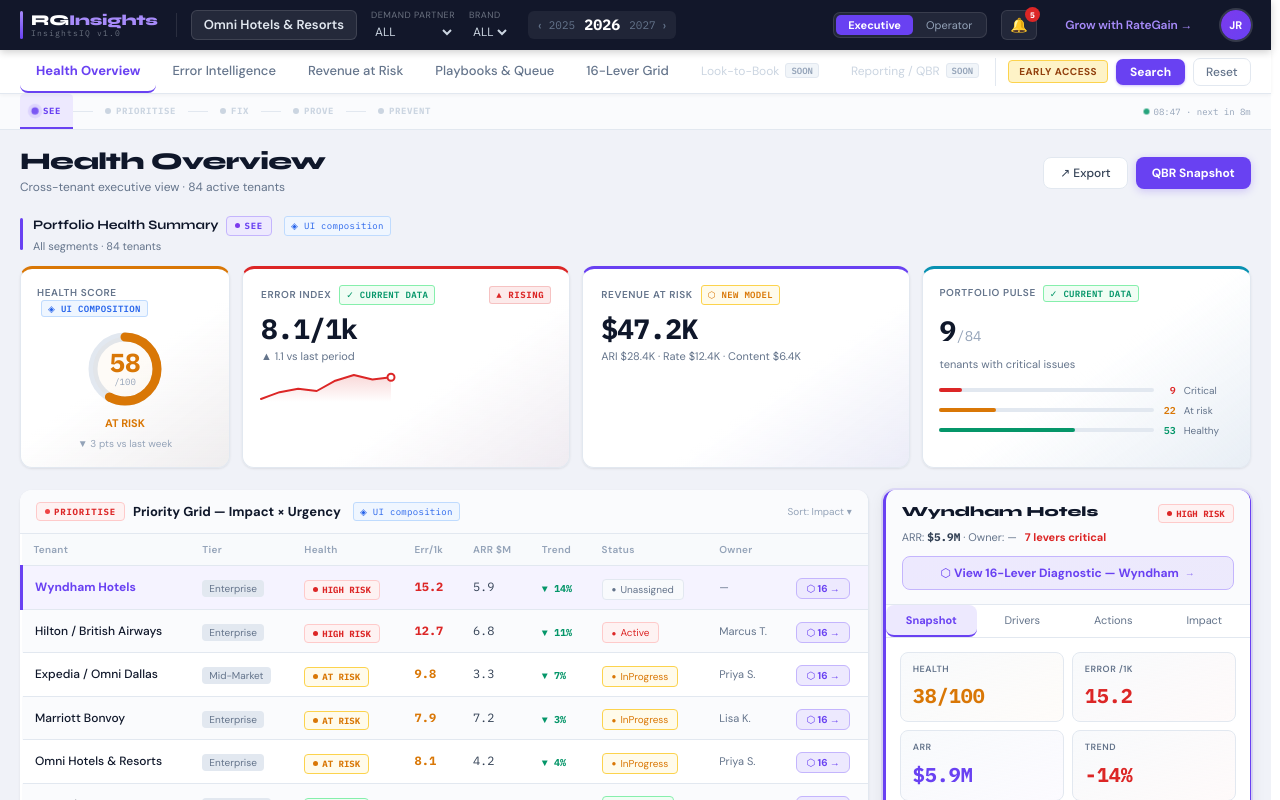
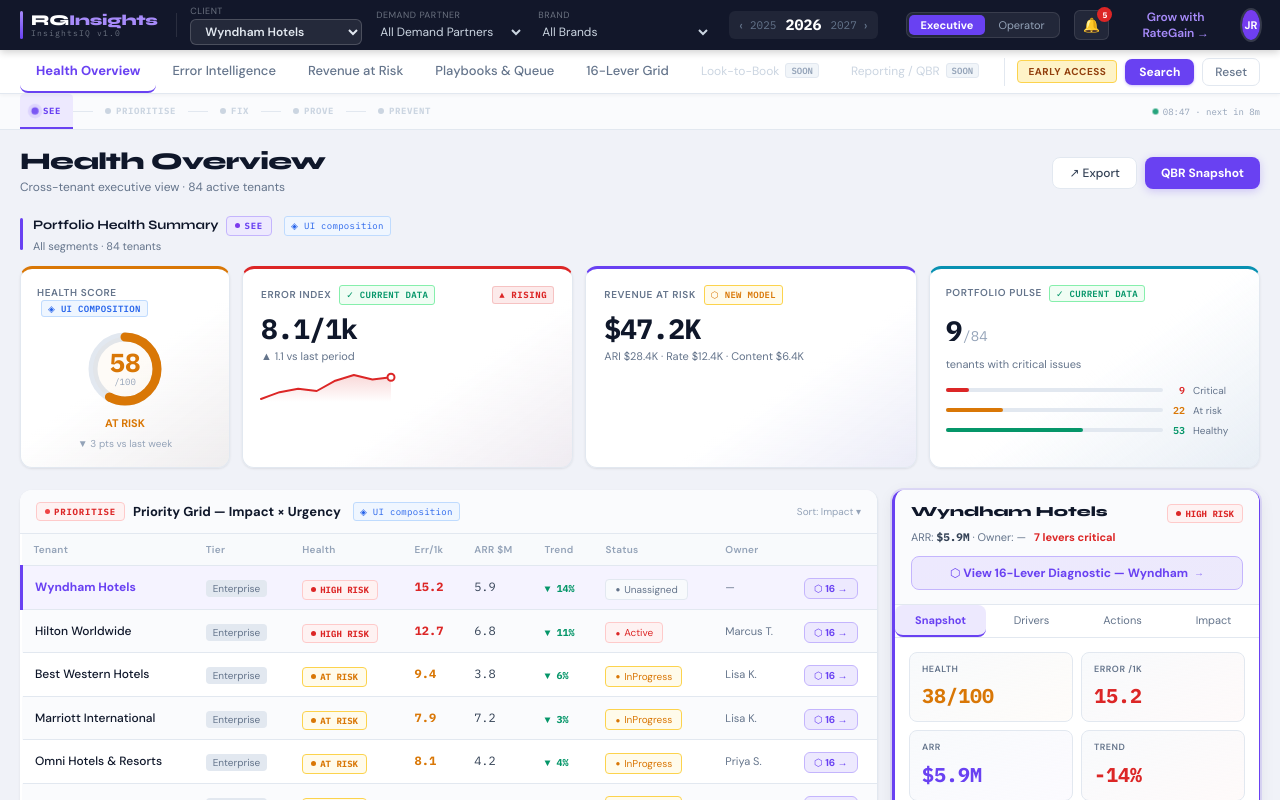
Before and after one commit to jagrose22/insightsiq, a React (Vite) app: page / in a window 1280 px wide. Shown: the top 800 px of the page. Built offline with nearby package versions, Linux system fonts and the light colour scheme.

Commit message:
dynamic brand dropdown per client

```diff
--- a/src/App.jsx
+++ b/src/App.jsx
@@ -279,15 +279,45 @@
   );
 }
 
+const ENTERPRISE_ACCOUNTS = [
+  { id:1,  name:"Omni Hotels & Resorts",  short:"Omni"        },
+  { id:2,  name:"Best Western Hotels",    short:"Best Western" },
+  { id:3,  name:"Choice Hotels",          short:"Choice"       },
+  { id:4,  name:"IHG Hotels & Resorts",   short:"IHG"          },
+  { id:5,  name:"Hyatt Hotels",           short:"Hyatt"        },
+  { id:6,  name:"Hilton Worldwide",       short:"Hilton"       },
+  { id:7,  name:"Marriott International", short:"Marriott"     },
+  { id:8,  name:"Wyndham Hotels",         short:"Wyndham"      },
+];
+
+const DEMAND_PARTNERS = [
+  "All Demand Partners",
+  "Tricept","Hotel Key","Agoda","Booking.com",
+  "Expedia","Traveloka","Sabre","Airbnb",
+  "Intel","Hopper Capital One","Hopper Travel Services",
+  "MMT","Despegar","Trip.com",
+];
+
+const BRAND_MAP = {
+  "Best Western Hotels":    ["All Brands","Best Western Plus","Best Western Premier"],
+  "Choice Hotels":          ["All Brands","Comfort Inn","Cambria Hotels"],
+  "IHG Hotels & Resorts":   ["All Brands","Holiday Inn","InterContinental Hotels & Resorts"],
+  "Hilton Worldwide":        ["All Brands","Hilton Hotels & Resorts","Hampton by Hilton"],
+  "Hyatt Hotels":            ["All Brands","Grand Hyatt","Hyatt Regency"],
+  "Wyndham Hotels":          ["All Brands","Wyndham Hotels & Resorts","Ramada"],
+  "Marriott International":  ["All Brands","Marriott Hotels","Courtyard by Marriott"],
+  "Omni Hotels & Resorts":   ["All Brands","Omni Hotels & Resorts","Omni PGA Frisco Resort"],
+};
+
 const TENANTS = [
-  { id:1, name:"Omni Hotels & Resorts",    type:"Enterprise", health:61, err:8.1, arr:4.2, trend:-4,  status:"InProgress", rag:"amber", owner:"Priya S.",  leversRed:3 },
-  { id:2, name:"Hilton / British Airways", type:"Enterprise", health:44, err:12.7,arr:6.8, trend:-11, status:"Active",     rag:"red",   owner:"Marcus T.", leversRed:6 },
-  { id:3, name:"Choice Hotels",            type:"Mid-Market", health:78, err:3.4, arr:2.1, trend:+6,  status:"Mitigated",  rag:"green", owner:"Lisa K.",   leversRed:0 },
-  { id:4, name:"Expedia / Omni Dallas",    type:"Mid-Market", health:52, err:9.8, arr:3.3, trend:-7,  status:"InProgress", rag:"amber", owner:"Priya S.",  leversRed:2 },
-  { id:5, name:"Wyndham Hotels",           type:"Enterprise", health:38, err:15.2,arr:5.9, trend:-14, status:"Unassigned", rag:"red",   owner:"—",         leversRed:7 },
-  { id:6, name:"IHG / Hotwire",            type:"Enterprise", health:71, err:5.6, arr:4.1, trend:+2,  status:"Mitigated",  rag:"green", owner:"Marcus T.", leversRed:0 },
-  { id:7, name:"Marriott Bonvoy",          type:"Enterprise", health:59, err:7.9, arr:7.2, trend:-3,  status:"InProgress", rag:"amber", owner:"Lisa K.",   leversRed:2 },
-  { id:8, name:"Accor / Booking.com",      type:"Mid-Market", health:66, err:6.2, arr:1.8, trend:+1,  status:"Mitigated",  rag:"green", owner:"Priya S.",  leversRed:1 },
+  { id:1, name:"Omni Hotels & Resorts",   type:"Enterprise", health:61, err:8.1, arr:4.2, trend:-4,  status:"InProgress", rag:"amber", owner:"Priya S.",  leversRed:3 },
+  { id:2, name:"Best Western Hotels",     type:"Enterprise", health:55, err:9.4, arr:3.8, trend:-6,  status:"InProgress", rag:"amber", owner:"Lisa K.",   leversRed:4 },
+  { id:3, name:"Choice Hotels",           type:"Enterprise", health:78, err:3.4, arr:2.1, trend:+6,  status:"Mitigated",  rag:"green", owner:"Lisa K.",   leversRed:0 },
+  { id:4, name:"IHG Hotels & Resorts",    type:"Enterprise", health:71, err:5.6, arr:4.1, trend:+2,  status:"Mitigated",  rag:"green", owner:"Marcus T.", leversRed:0 },
+  { id:5, name:"Hyatt Hotels",            type:"Enterprise", health:66, err:6.8, arr:5.2, trend:-2,  status:"InProgress", rag:"amber", owner:"Priya S.",  leversRed:2 },
+  { id:6, name:"Hilton Worldwide",        type:"Enterprise", health:44, err:12.7,arr:6.8, trend:-11, status:"Active",     rag:"red",   owner:"Marcus T.", leversRed:6 },
+  { id:7, name:"Marriott International",  type:"Enterprise", health:59, err:7.9, arr:7.2, trend:-3,  status:"InProgress", rag:"amber", owner:"Lisa K.",   leversRed:2 },
+  { id:8, name:"Wyndham Hotels",          type:"Enterprise", health:38, err:15.2,arr:5.9, trend:-14, status:"Unassigned", rag:"red",   owner:"—",         leversRed:7 },
 ];
 const ERROR_CLUSTERS = [
   { id:"E1", name:"ARI Sync Failure — Expedia",           type:"ARI",     freq:247,tenants:3,trend:-18,impact:"$28.4K/day",sev:"red",  bars:[12,18,22,15,31,28,24,47,38,41,52,47] },
@@ -337,7 +367,10 @@
 export default function App() {
   const [page, setPage]             = useState("home");
   const [role, setRole]             = useState("exec");
-  const [selTenant, setSelTenant]   = useState(TENANTS[4]);
+  const [activeClient, setActiveClient]         = useState(ENTERPRISE_ACCOUNTS[7]); // Wyndham default
+  const [activeDemandPartner, setActiveDemandPartner] = useState("All Demand Partners");
+  const [activeBrand, setActiveBrand]           = useState("All Brands");
+  const [selTenant, setSelTenant]   = useState(TENANTS[7]);
   const [detailTab, setDetailTab]   = useState("snapshot");
   const [selCluster, setSelCluster] = useState(ERROR_CLUSTERS[0]);
   const [selRisk, setSelRisk]       = useState(RISK_ROWS[0]);
@@ -374,6 +407,11 @@
         .lever-card{transition:box-shadow 0.15s,border-color 0.15s,transform 0.15s}
         .lever-card:hover{box-shadow:0 4px 16px rgba(105,65,242,0.14) !important;border-color:#C4B5FD !important;transform:translateY(-1px)}
         .lever-card:hover .lever-cta{opacity:1 !important;transform:translateY(0) !important;}
+        .lever-actions{display:flex;gap:6px;margin-top:12px;opacity:0;transform:translateY(4px);transition:opacity 0.15s,transform 0.15s;}
+        .lever-card:hover .lever-actions{opacity:1 !important;transform:translateY(0) !important;}
+        .lever-btn{flex:1;padding:5px 0;border-radius:6px;font-size:10px;font-weight:700;border:none;cursor:pointer;transition:opacity 0.12s,transform 0.1s;letter-spacing:0.02em;}
+        .lever-btn:hover{opacity:0.85;transform:translateY(-1px);}
+        .lever-btn:active{transform:translateY(0);}
         @keyframes fadeIn   {from{opacity:0;transform:translateY(8px)}  to{opacity:1;transform:translateY(0)}}
         @keyframes fadeSlide{from{opacity:0;transform:translateX(12px)} to{opacity:1;transform:translateX(0)}}
         @keyframes pulse    {0%,100%{opacity:1} 50%{opacity:0.5}}
@@ -406,18 +444,29 @@
           </div>
         </div>
         <div style={{width:1,height:24,background:"rgba(255,255,255,0.1)"}}/>
-        <div style={{background:"rgba(255,255,255,0.08)",border:"1px solid rgba(255,255,255,0.12)",
-          borderRadius:6,padding:"4px 12px",fontSize:13,color:"#E2E8F0",fontWeight:600}}>
-          Omni Hotels &amp; Resorts
+        <div style={{display:"flex",flexDirection:"column",gap:1}}>
+          <span style={{fontSize:9,color:"#6B7280",letterSpacing:0.5,textTransform:"uppercase"}}>Client</span>
+          <select value={activeClient.name} onChange={e=>{ setActiveClient(ENTERPRISE_ACCOUNTS.find(a=>a.name===e.target.value)); setActiveBrand("All Brands"); }}
+            style={{background:"rgba(255,255,255,0.08)",border:"1px solid rgba(255,255,255,0.18)",
+              borderRadius:6,padding:"3px 10px",fontSize:12,color:"#E2E8F0",fontWeight:600,outline:"none",
+              cursor:"pointer",minWidth:160}}>
+            {ENTERPRISE_ACCOUNTS.map(a=><option key={a.id} value={a.name}>{a.name}</option>)}
+          </select>
         </div>
-        {["Demand Partner","Brand"].map(l=>(
-          <div key={l} style={{display:"flex",flexDirection:"column",gap:1}}>
-            <span style={{fontSize:9,color:"#6B7280",letterSpacing:0.5,textTransform:"uppercase"}}>{l}</span>
-            <select style={{background:"transparent",border:"none",color:"#CBD5E1",fontSize:12,outline:"none"}}>
-              <option>ALL</option>
-            </select>
-          </div>
-        ))}
+        <div style={{display:"flex",flexDirection:"column",gap:1}}>
+          <span style={{fontSize:9,color:"#6B7280",letterSpacing:0.5,textTransform:"uppercase"}}>Demand Partner</span>
+          <select value={activeDemandPartner} onChange={e=>setActiveDemandPartner(e.target.value)}
+            style={{background:"transparent",border:"none",color:"#CBD5E1",fontSize:12,outline:"none",cursor:"pointer"}}>
+            {DEMAND_PARTNERS.map(p=><option key={p} value={p}>{p}</option>)}
+          </select>
+        </div>
+        <div style={{display:"flex",flexDirection:"column",gap:1}}>
+          <span style={{fontSize:9,color:"#6B7280",letterSpacing:0.5,textTransform:"uppercase"}}>Brand</span>
+          <select value={activeBrand} onChange={e=>setActiveBrand(e.target.value)}
+            style={{background:"transparent",border:"none",color:"#CBD5E1",fontSize:12,outline:"none",cursor:"pointer"}}>
+            {(BRAND_MAP[activeClient.name] || ["All Brands"]).map(b=><option key={b} value={b}>{b}</option>)}
+          </select>
+        </div>
         <div style={{display:"flex",alignItems:"center",gap:5,marginLeft:4,
           background:"rgba(255,255,255,0.06)",borderRadius:6,padding:"3px 8px"}}>
           <button style={{background:"none",border:"none",color:"#64748B",fontSize:13,padding:"0 2px"}}>‹</button>
@@ -535,7 +584,7 @@
         {page==="errors"   && <ErrorPage sel={selCluster} setSel={setSelCluster} toast={toast}/>}
         {page==="revenue"  && <RevenuePage role={role} sel={selRisk} setSel={setSelRisk} toast={toast}/>}
         {page==="playbooks"&& <PlaybooksPage tab={pbTab} setTab={setPbTab} kanban={kanban} setKanban={setKanban} toast={toast}/>}
-        {page==="levers"   && <LeversPage tenant={leversFor} setTenant={setLeversFor} toast={toast}/>}
+        {page==="levers"   && <LeversPage tenant={leversFor || activeClient.name} setTenant={setLeversFor} toast={toast}/>}
       </div>
       <ToastHost/>
     </div>
@@ -1128,6 +1177,21 @@
 /* ══════════════════════════════════════════════════════════════════════════
    PAGE 5 — 16-LEVER GRID (v2)
 ══════════════════════════════════════════════════════════════════════════ */
+function downloadLeverCSV(lever, tenantName) {
+  const rows = [
+    ["Tenant","Lever","Metric","Value","Status"],
+    [tenantName, lever.name, "Revenue at Risk", lever.impact, lever.status],
+    [tenantName, lever.name, "Health Score", lever.score + "/100", lever.status],
+    ...(lever.breakdown || []).map(b => [tenantName, lever.name, b.label, b.value, lever.status]),
+  ];
+  const csv = rows.map(r => r.map(c => `"${String(c).replace(/"/g,'""')}"`).join(",")).join("\n");
+  const blob = new Blob([csv], { type:"text/csv" });
+  const url  = URL.createObjectURL(blob);
+  const a    = Object.assign(document.createElement("a"), { href:url, download:`${tenantName}_${lever.name.replace(/\s+/g,"_")}.csv` });
+  document.body.appendChild(a); a.click(); document.body.removeChild(a);
+  URL.revokeObjectURL(url);
+}
+
 function LeversPage({ tenant, setTenant, toast }) {
   const [activePanel, setActivePanel] = useState(null);
   const allLevers = LEVER_BUCKETS.flatMap(b => b.levers);
@@ -1264,8 +1328,15 @@
                       </span>
                     </div>
                   </div>
-                  {/* Hover CTA */}
-                  <div className="lever-cta" style={{fontSize:11,fontWeight:700,color:C.brand,marginTop:12,opacity:0,transform:"translateY(4px)",transition:"opacity 0.15s,transform 0.15s"}}>→ View Diagnostics</div>
+                  {/* Hover action buttons */}
+                  <div className="lever-actions">
+                    <button className="lever-btn"
+                      onClick={e => { e.stopPropagation(); downloadLeverCSV(lever, tenant || "Account"); }}
+                      style={{background:C.brandDim,color:C.brand}}>⬇ Download</button>
+                    <button className="lever-btn"
+                      onClick={e => { e.stopPropagation(); setActivePanel(lever.id); }}
+                      style={{background:C.brand,color:"#fff"}}>→ Diagnose</button>
+                  </div>
                 </div>
               );
             })}
```
